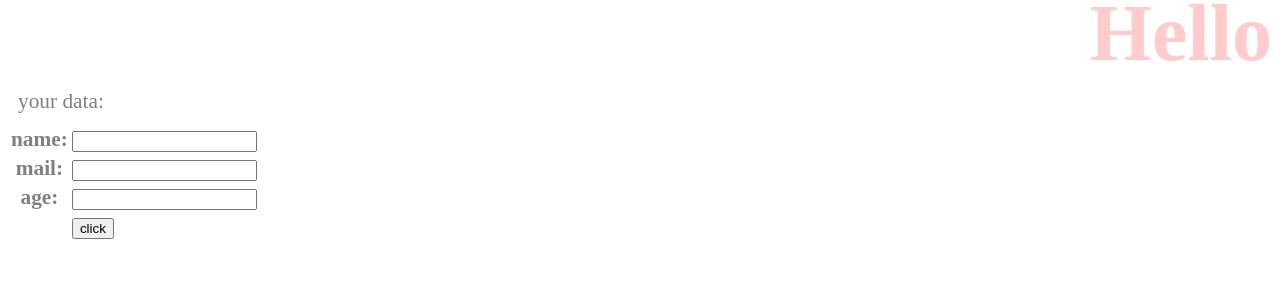
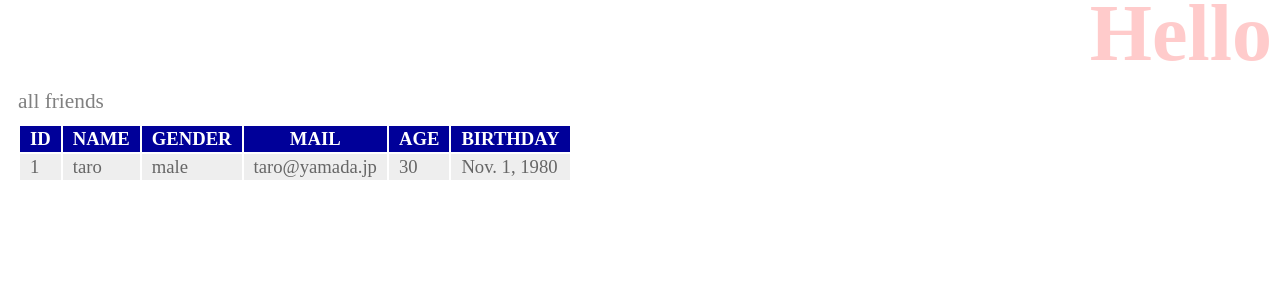
Before and after one commit to coockie2/django_sample_app, a Django app: page /hello/ in a window 1280 px wide. Shown: the top 300 px of the page. Run offline with Django 3.2, Linux system fonts and the light colour scheme; data comes from the database, SQL or seed files in the repository.

Commit message:
sqlite（Friendテーブル）からデータを取得し、表示するように修正

```diff
--- a/hello/static/hello/css/style.css
+++ b/hello/static/hello/css/style.css
@@ -20,3 +20,22 @@ a {
     color: blue;
     text-decoration: none;
 }
+
+table {
+    margin: 10px;
+    font-size: 14pt;
+}
+
+table tr th {
+    background-color: #009;
+    color: white;
+    padding: 2px 10px;
+    border-width: 2px;
+}
+
+table tr td {
+    background-color: #eee;
+    color: #666;
+    padding: 2px 10px;
+    border-width: 2px;
+}
--- a/hello/templates/hello/index.html
+++ b/hello/templates/hello/index.html
@@ -10,14 +10,27 @@
         <h1>{{title}}</h1>
         <p>{{message|safe}}</p>
         <table>
-            <form action="{% url 'index' %}" method="post">
-                {% csrf_token %}
-                {{ form.as_table }}
+            <tr>
+                <th>ID</th>
+                <th>NAME</th>
+                <th>GENDER</th>
+                <th>MAIL</th>
+                <th>AGE</th>
+                <th>BIRTHDAY</th>
+            </tr>
+            {% for item in data %}
                 <tr>
-                    <td></td>
-                    <td><input type="submit" value="click"></td>
+                    <td>{{item.id}}</td>
+                    <td>{{item.name}}</td>
+                    <td>
+                        {% if item.gender == False %}male{% endif %}
+                        {% if item.gender == True %}female{% endif %}
+                    </td>
+                    <td>{{item.mail}}</td>
+                    <td>{{item.age}}</td>
+                    <td>{{item.birthday}}</td>
                 </tr>
-            </form>
+            {% endfor %}
         </table>
     </body>
 </html>
--- a/hello/urls.py
+++ b/hello/urls.py
@@ -1,6 +1,6 @@
 from django.conf.urls import url
-from .views import HelloView
+from . import views
 
 urlpatterns = [
-    url(r'^', HelloView.as_view(), name='index'),
+    url(r'^', views.index, name='index'),
 ]
--- a/hello/views.py
+++ b/hello/views.py
@@ -3,27 +3,13 @@ from __future__ import unicode_literals
 
 from django.shortcuts import render
 # from django.http import HttpResponse
-from django.views.generic import TemplateView
-from .forms import HelloForm
+from .models import Friend
 
-# Create your views here.
-class HelloView(TemplateView):
-
-    def __init__(self):
-        self.params = {
-                'title' : 'Hello',
-                'message' : 'your data:',
-                'form' : HelloForm(),
-            }
-
-    def get(self, request):
-        return render(request, 'hello/index.html', self.params)
-
-    def post(self, request):
-        msg = 'あなたは、<b>' + request.POST['name'] + \
-                '(' + request.POST['age'] + \
-                ')</b>さんです。<br>メールアドレスは<b>' + request.POST['mail'] + \
-                '<b>ですね。'
-        self.params['message'] = msg
-        self.params['form'] = HelloForm(request.POST)
-        return render(request, 'hello/index.html', self.params)
+def index(request):
+    data = Friend.objects.all()
+    params = {
+            'title' : 'Hello',
+            'message' : 'all friends',
+            'data' : data,
+        }
+    return render(request, 'hello/index.html', params)
```
Also changed, not shown: 2 other files.
